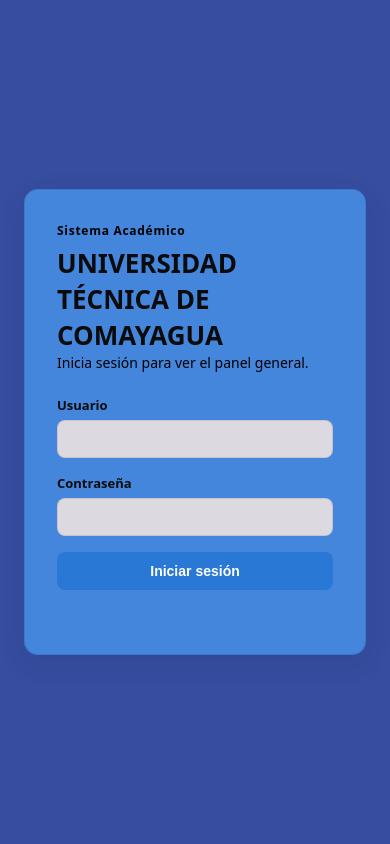
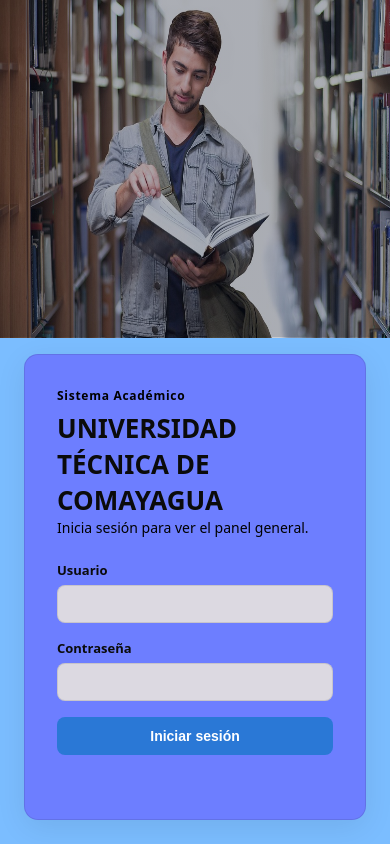
Before and after one commit to karen-zavalauph/matricula-api-karenzavala, a plain HTML site: page frontend/index.html in a window 390 px wide. Drawn offline with Linux system fonts and the light colour scheme.

Commit message:
agregar imágenes de fondo en login y dashboard

```diff
--- a/frontend/styles.css
+++ b/frontend/styles.css
@@ -1042,3 +1042,61 @@ body {
     min-width: 0;
   }
 }
+
+
+
+/* Imagen a la izquierda y formulario a la derecha */
+#vista-login:not(.oculto) {
+  min-height: 100vh;
+  padding: 40px;
+  display: grid;
+  grid-template-columns: 1fr 1fr;
+  align-items: center;
+
+  background-color: #7bbdff;
+  background-image:
+    linear-gradient(rgba(15, 23, 42, 0.35), rgba(15, 23, 42, 0.35)),
+    url("/fondo-login.jpg");
+  background-size: 50% 100%, 50% 100%;
+  background-position: left center, left center;
+  background-repeat: no-repeat;
+}
+
+/* Coloca la tarjeta de acceso en la columna derecha */
+#vista-login .tarjeta-login {
+  grid-column: 2;
+  justify-self: center;
+  width: min(100%, 440px);
+  background: rgba(109, 123, 255, 0.96);
+  backdrop-filter: blur(5px);
+}
+
+/* En pantallas estrechas, imagen arriba y formulario abajo */
+@media (max-width: 700px) {
+  #vista-login:not(.oculto) {
+    grid-template-columns: 1fr;
+    align-content: end;
+    padding: 24px;
+    background-size: 100% 40%, 100% 40%;
+    background-position: top center, top center;
+  }
+
+  #vista-login .tarjeta-login {
+    grid-column: 1;
+    width: 100%;
+  }
+}
+
+/* Fondo del dashboard */
+#vista-dashboard {
+  min-height: 100vh;
+  background:
+    linear-gradient(rgba(15, 23, 42, 0.35), rgba(15, 23, 42, 0.35)),
+    url("/fondo-dashboard.jpg") center / cover no-repeat;
+}
+
+/* Tarjeta del login */
+.tarjeta-login {
+  background: rgba(255, 255, 255, 0.94);
+  backdrop-filter: blur(5px);
+}
```
Also changed, not shown: frontend/fondo-dashboard.jpg (added), frontend/fondo-login.jpg (added), 1 other file.
